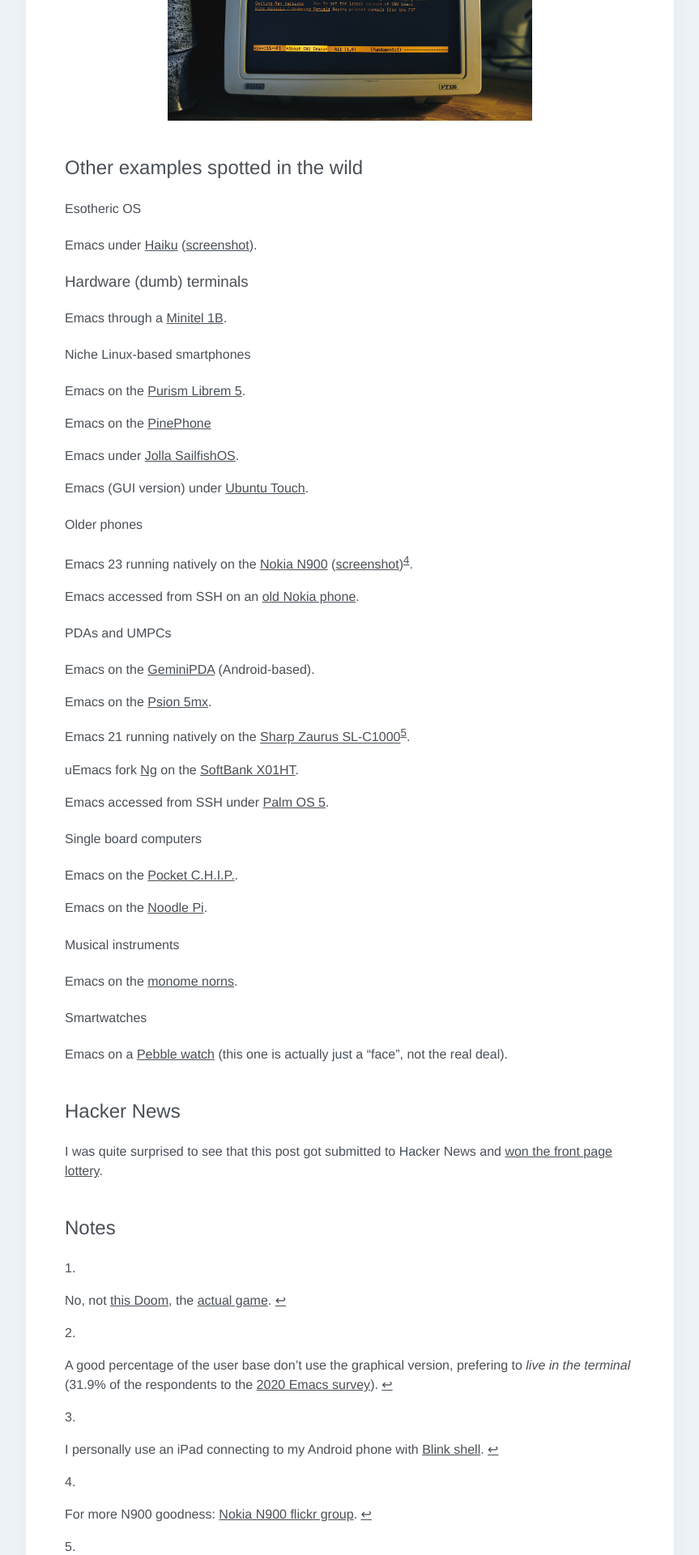
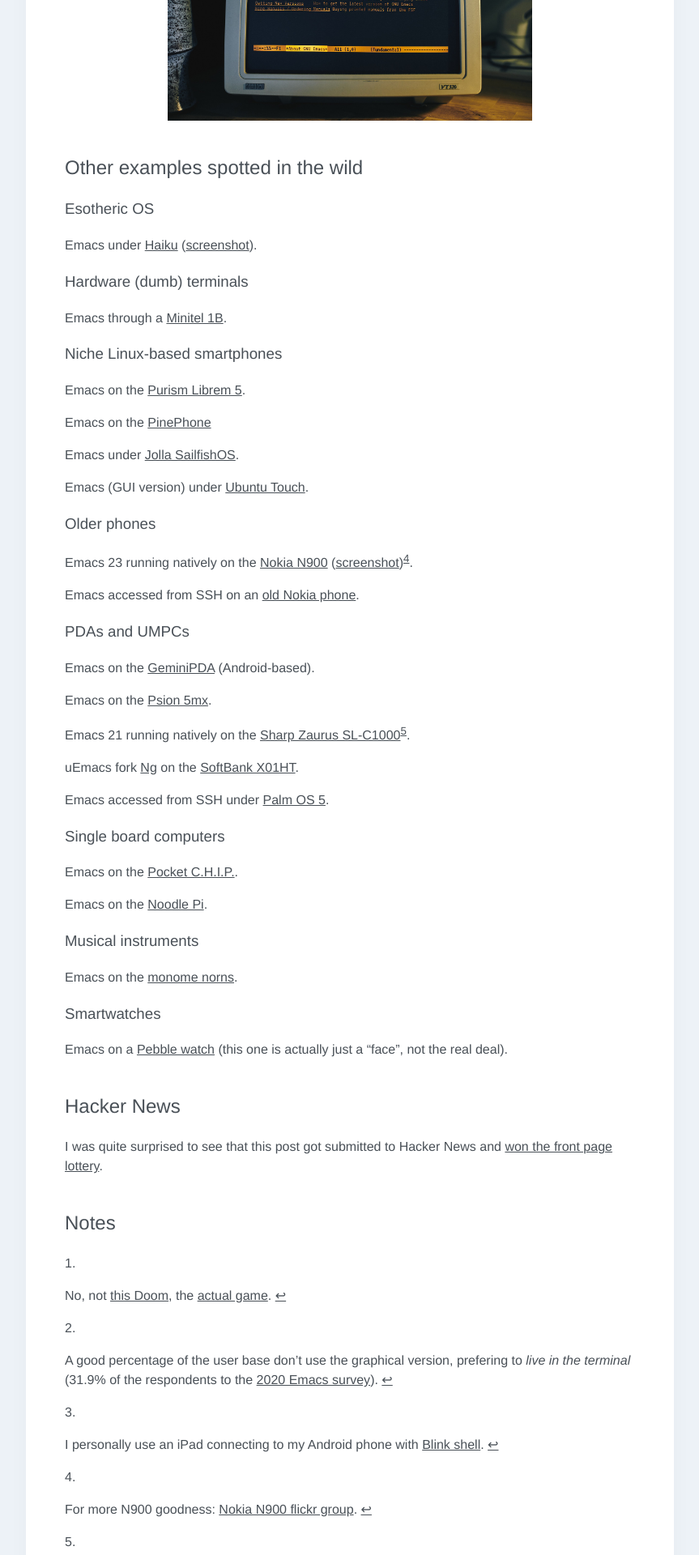
Before and after one commit to p3r7/blog, a Jekyll site: the page built from _posts/2020-09-02-emacs-in-odd-places.md, in a window 1280 px wide. Shown: the part 2749-4669 px from the top of the page at 81% size, without its empty margins (208-1071 px from the left). Built offline with Jekyll 4.4.1, drawn with Linux system fonts in a browser that asks for light colours; some web fonts are replaced.

Commit message:
Fix heading level

```diff
--- a/_posts/2020-09-02-emacs-in-odd-places.md
+++ b/_posts/2020-09-02-emacs-in-odd-places.md
@@ -81,15 +81,17 @@
 
 ## Other examples spotted in the wild
 
-#### Esotheric OS
+### Esotheric OS
 
 Emacs under [Haiku](https://depot.haiku-os.org/#!/pkg/emacs/haikuports/26/2/-/-/1/x86_64?bcguid=bc157-URXX) ([screenshot](https://imgur.com/GCa6CFK)).
+
 
 ### Hardware (dumb) terminals
 
 Emacs through a [Minitel 1B](https://twitter.com/CanalEDTA/status/721345151214465024).
 
-#### Niche Linux-based smartphones
+
+### Niche Linux-based smartphones
 
 Emacs on the [Purism Librem 5](https://twitter.com/puri_sm/status/1144394797517402114).
 
@@ -100,14 +102,14 @@
 Emacs (GUI version) under [Ubuntu Touch](https://imgur.com/ZGWH6Nm).
 
 
-#### Older phones
+### Older phones
 
 Emacs 23 running natively on the [Nokia N900](https://talk.maemo.org/showthread.php?s=c5e3e5b32f8fe6d2a08d76503164c9d5&t=37241) ([screenshot](https://talk.maemo.org/attachment.php?s=c5e3e5b32f8fe6d2a08d76503164c9d5&attachmentid=7364&stc=1&d=1266616914))[^3].
 
 Emacs accessed from SSH on an [old Nokia phone](http://archive.eglug.org/node/27).
 
 
-#### PDAs and UMPCs
+### PDAs and UMPCs
 
 Emacs on the [GeminiPDA](https://twitter.com/komecha/status/1021370513707347969) (Android-based).
 
@@ -120,19 +122,19 @@
 Emacs accessed from SSH under [Palm OS 5](http://www.sealiesoftware.com/pssh/).
 
 
-#### Single board computers
+### Single board computers
 
 Emacs on the [Pocket C.H.I.P.](https://www.reddit.com/r/emacs/comments/ajwtcb/emacs_on_the_go/).
 
 Emacs on the [Noodle Pi](https://twitter.com/noodle_pi/status/996427835630747648).
 
 
-#### Musical instruments
+### Musical instruments
 
 Emacs on the [monome norns](https://llllllll.co/t/pictures-of-our-sound-making-machines/462/7025).
 
 
-#### Smartwatches
+### Smartwatches
 
 Emacs on a [Pebble watch](https://www.reddit.com/r/emacs/comments/7oqr5s/i_must_have_emacs_on_everything_even_my_smartwatch/) (this one is actually just a "face", not the real deal).
 
```
